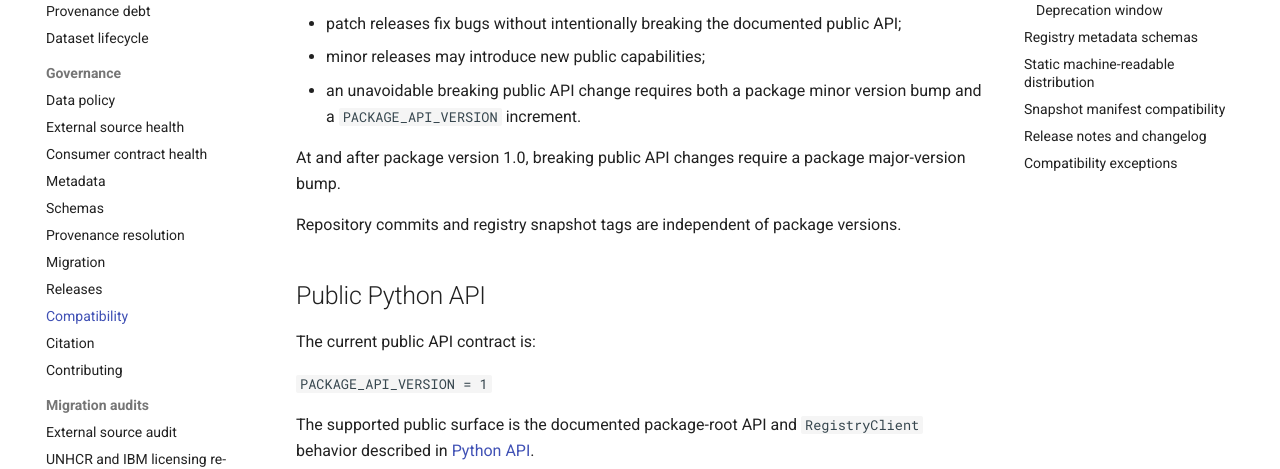
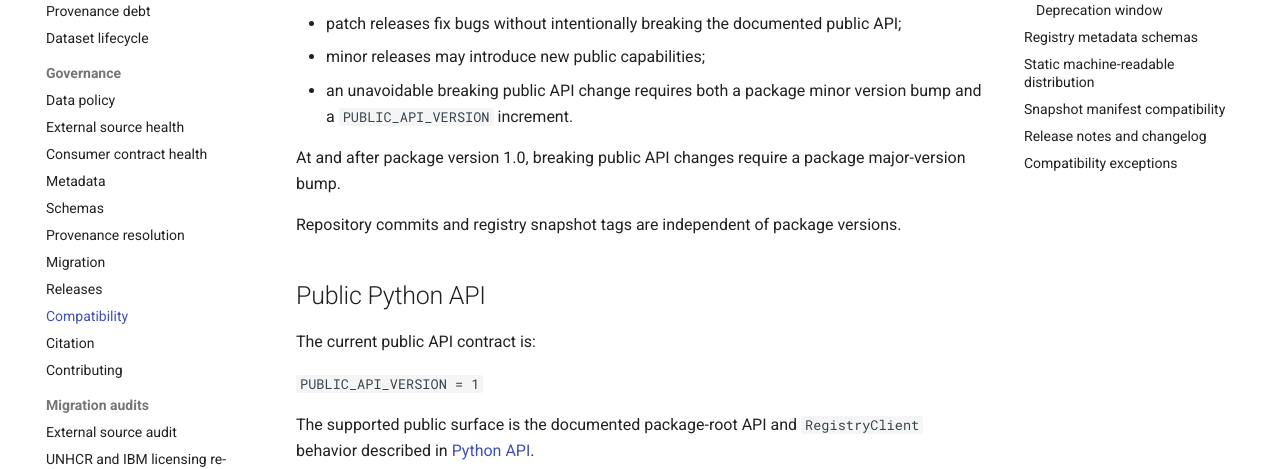
Before and after one commit to DiogoRibeiro7/data, an MkDocs documentation site: the page built from docs/COMPATIBILITY.md, in a window 1280 px wide and 900 px high, scrolled down 351 px. Shown: the part 152-621 px from the top of the window. Built offline with MkDocs 1.6.1 and Material for MkDocs 9.7.7, drawn with Linux system fonts in a browser that asks for light colours; comment, search, counter and statistics services are not loaded.

Commit message:
docs: standardize public API version naming

```diff
--- a/docs/COMPATIBILITY.md
+++ b/docs/COMPATIBILITY.md
@@ -20,7 +20,7 @@ The initial packaged client is `0.1.0`. Before package version 1.0:
   API;
 - minor releases may introduce new public capabilities;
 - an unavoidable breaking public API change requires both a package minor
-  version bump and a `PACKAGE_API_VERSION` increment.
+  version bump and a `PUBLIC_API_VERSION` increment.
 
 At and after package version 1.0, breaking public API changes require a package
 major-version bump.
@@ -32,7 +32,7 @@ versions.
 
 The current public API contract is:
 
-`PACKAGE_API_VERSION = 1`
+`PUBLIC_API_VERSION = 1`
 
 The supported public surface is the documented package-root API and
 `RegistryClient` behavior described in [Python API](PYTHON_API.md).
```
